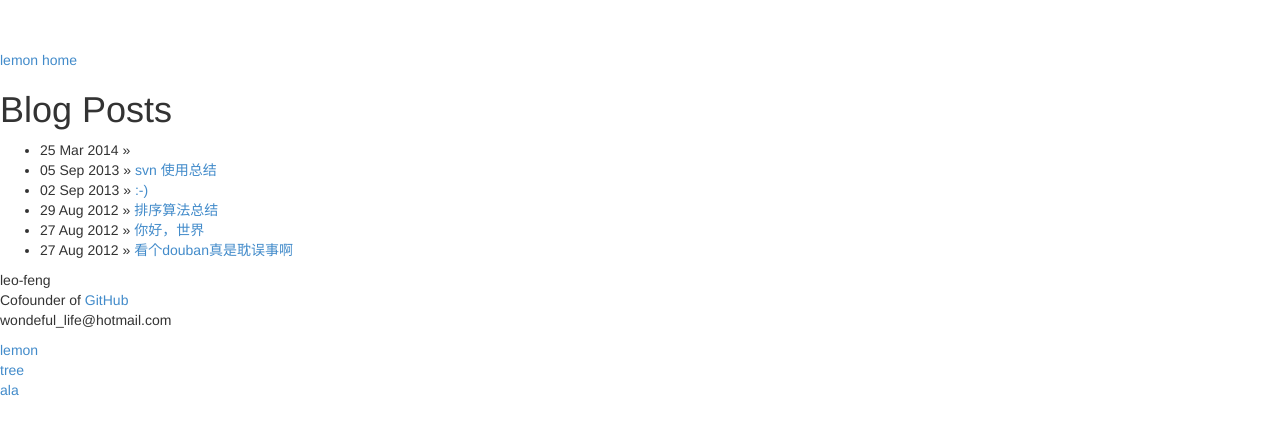
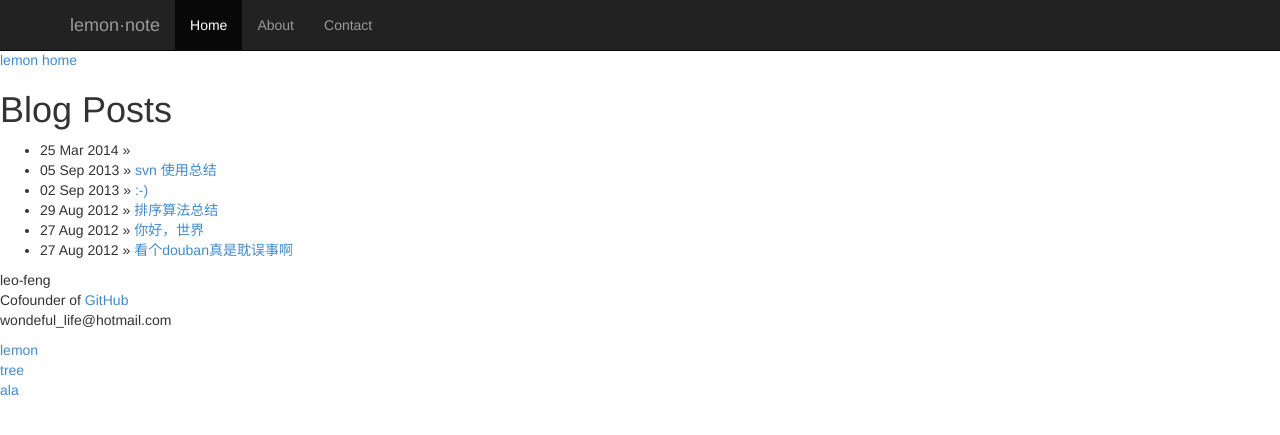
Before and after one commit to leo-feng/leo-feng, a Jekyll site: the page built from index.html, in a window 1280 px wide. Shown: the top 435 px of the page. Built offline with Jekyll 4.4.1, drawn with Linux system fonts in a browser that asks for light colours; nearby versions of some CDN libraries; Markdown is read by kramdown in place of the engine named in the settings.

Commit message:
add head

```diff
--- a/_layouts/default.html
+++ b/_layouts/default.html
@@ -24,6 +24,27 @@
 </head>
 
 <body>
+<div class="navbar navbar-inverse navbar-fixed-top" role="navigation">
+      <div class="container">
+        <div class="navbar-header">
+          <button type="button" class="navbar-toggle" data-toggle="collapse" data-target=".navbar-collapse">
+            <span class="sr-only">Toggle navigation</span>
+            <span class="icon-bar"></span>
+            <span class="icon-bar"></span>
+            <span class="icon-bar"></span>
+          </button>
+          <a class="navbar-brand" href="#">lemon·note</a>
+        </div>
+        <div class="collapse navbar-collapse">
+          <ul class="nav navbar-nav">
+            <li class="active"><a href="#">Home</a></li>
+            <li><a href="#about">About</a></li>
+            <li><a href="#contact">Contact</a></li>
+          </ul>
+        </div><!--/.nav-collapse -->
+      </div>
+    </div>
+
 <div class="site">
   <div class="title">
     <a href="">lemon</a>
```
